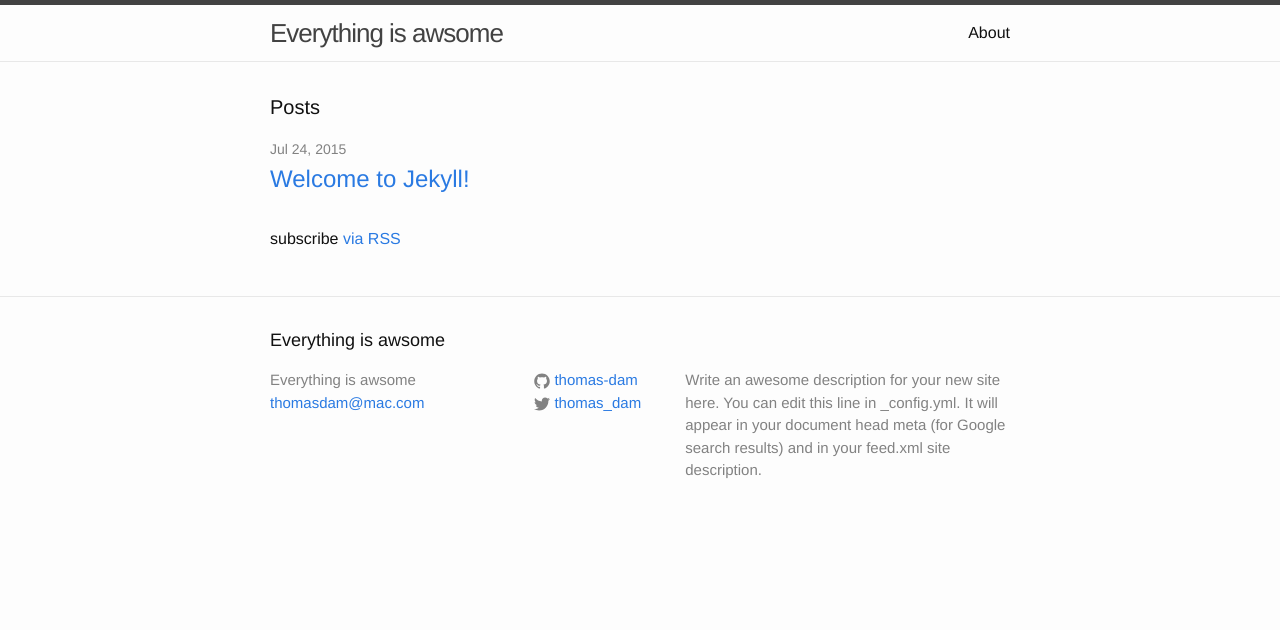
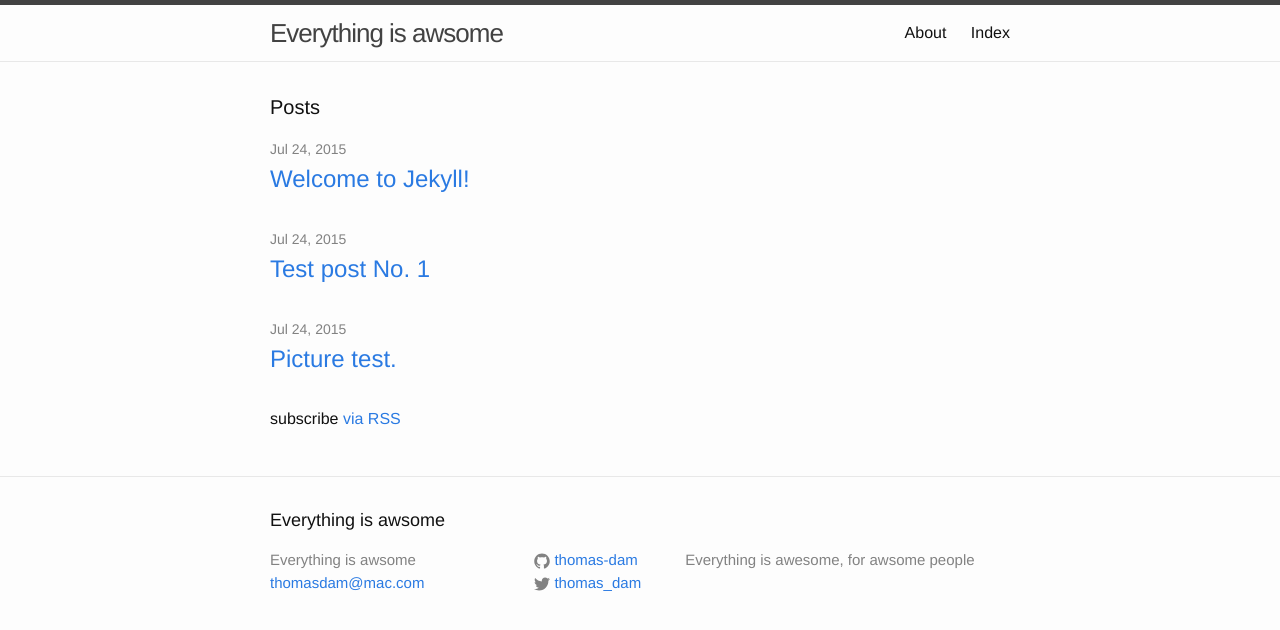
Before and after one commit to thomas-dam/thomas-dam.github.io, a Jekyll site: the page built from index.html, in a window 1280 px wide. Shown: the top 630 px of the page. Built offline with Jekyll 4.4.1, drawn with Linux system fonts in a browser that asks for light colours.

Commit message:
added text post and picture post.

```diff
--- a/_config.yml
+++ b/_config.yml
@@ -2,12 +2,12 @@
 title: Everything is awsome
 email: thomasdam@mac.com
 description: > # this means to ignore newlines until "baseurl:"
-  Write an awesome description for your new site here. You can edit this
-  line in _config.yml. It will appear in your document head meta (for
-  Google search results) and in your feed.xml site description.
+  Everything is awesome, for awsome people
 url: "http://thomas-dam.github.io" # the base hostname & protocol for your site
 twitter_username: thomas_dam
 github_username:  thomas-dam
 
 # Build settings
 markdown: kramdown
+highlighter: pygments
+excerpt_separator: ""
```
Also changed, not shown: _posts/2015-07-24-First-picture-post.md (added, +6 -0 lines), _posts/2015-07-24-first-post.md (added, +7 -0 lines), index.md (added, +14 -0 lines), assets/finn.png (added), 2 other files.
